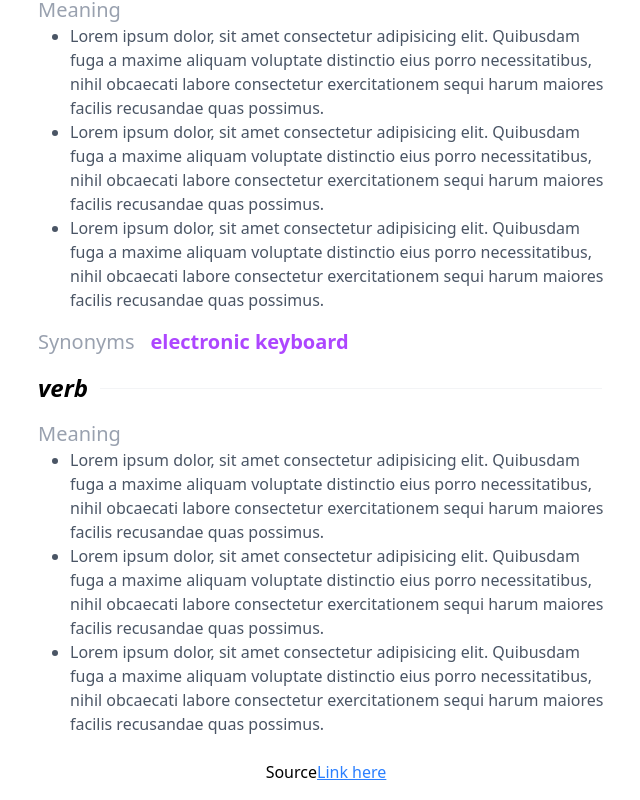
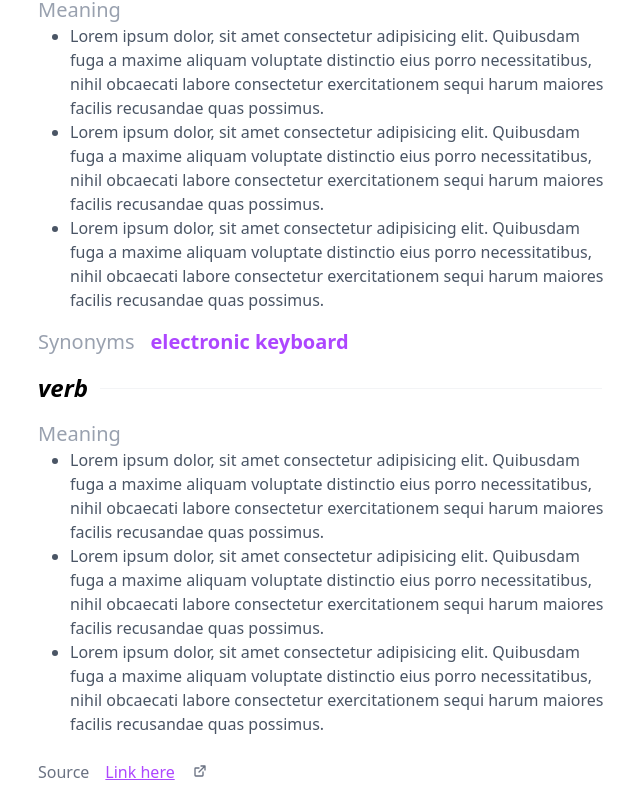
Before and after one commit to Jose-Tejero/dictionary-app, a Next.js app: page / in a window 1280 px wide. Shown: the part 292-1092 px from the top of the page, without its empty margins (314-954 px from the left). Built offline with nearby package versions, Linux system fonts and the light colour scheme.

Commit message:
Add styles to SourceLink

```diff
--- a/app/components/SourceLink.tsx
+++ b/app/components/SourceLink.tsx
@@ -1,10 +1,13 @@
+import ExternalLinkIcon from "../icons/ExternalLinkIcon";
+
 export default function SourceLink() {
   return (
-    <div className="flex items-center justify-center">
+    <div className="flex items-center w-full max-w-xl mx-auto gap-4 text-gray-500">
       Source
-      <a href="" target="_blank" className="text-blue-500 underline">
+      <a href="" target="_blank" className="text-purple-500 underline">
         Link here
       </a>
+      <ExternalLinkIcon />
     </div>
   );
 }
--- /dev/null
+++ b/app/icons/ExternalLinkIcon.tsx
@@ -0,0 +1,21 @@
+const ExternalLinkIcon = () => {
+  return (
+    <svg
+      xmlns="http://www.w3.org/2000/svg"
+      viewBox="0 0 24 24"
+      width="1em"
+      height="1em"
+    >
+      <path
+        fill="none"
+        stroke="currentColor"
+        strokeLinecap="round"
+        strokeLinejoin="round"
+        strokeWidth="2"
+        d="M12 6H7a1 1 0 0 0-1 1v10a1 1 0 0 0 1 1h10a1 1 0 0 0 1-1v-5m-6 0l7.5-7.5M15 3h6v6"
+      ></path>
+    </svg>
+  )
+}
+
+export default ExternalLinkIcon;
--- a/app/page.tsx
+++ b/app/page.tsx
@@ -7,7 +7,7 @@ import SourceLink from "@/app/components/SourceLink";
 export default function Home() {
   return (
     <main className="bg-white dark:bg-slate-950 text-black dark:text-white transition">
-      <div className="flex flex-col items-center h-screen mx-auto p-4 gap-6">
+      <div className="flex flex-col items-center h-content mx-auto p-4 gap-6">
         <SettingsBar />
         <SearchBar />
         <DefinitionHeader />
```
